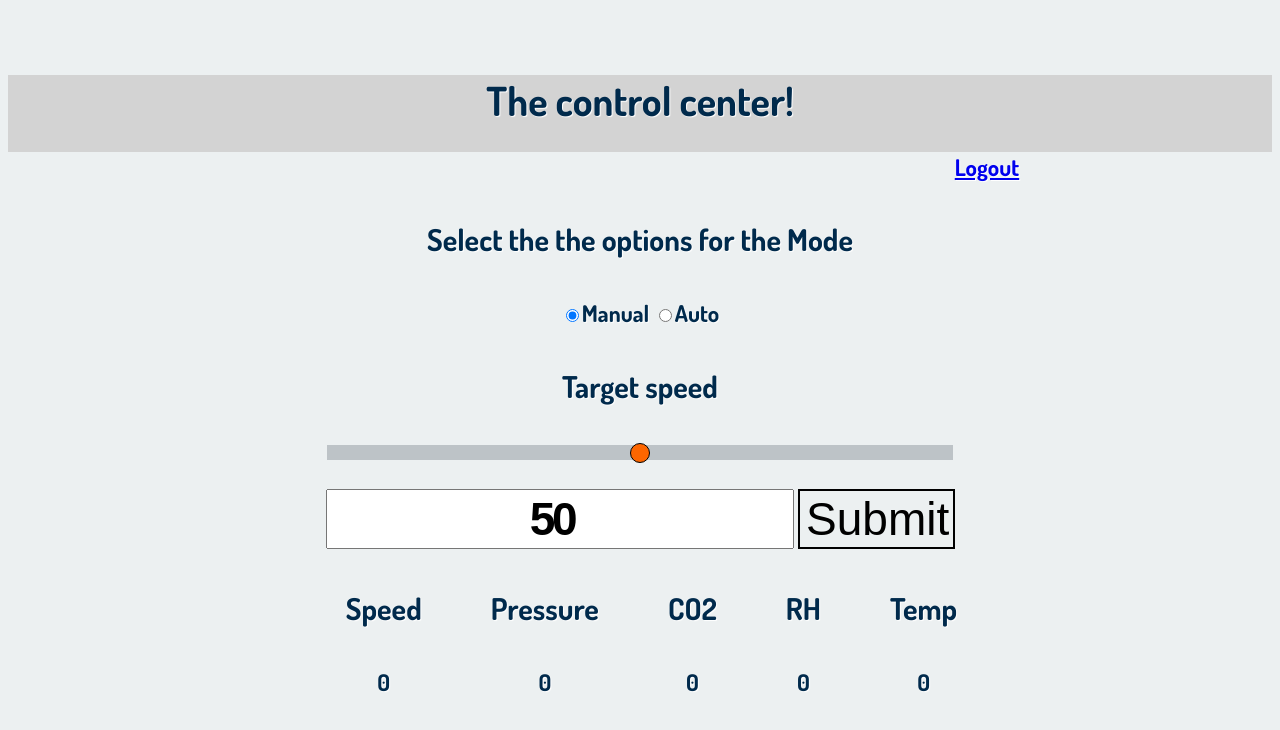
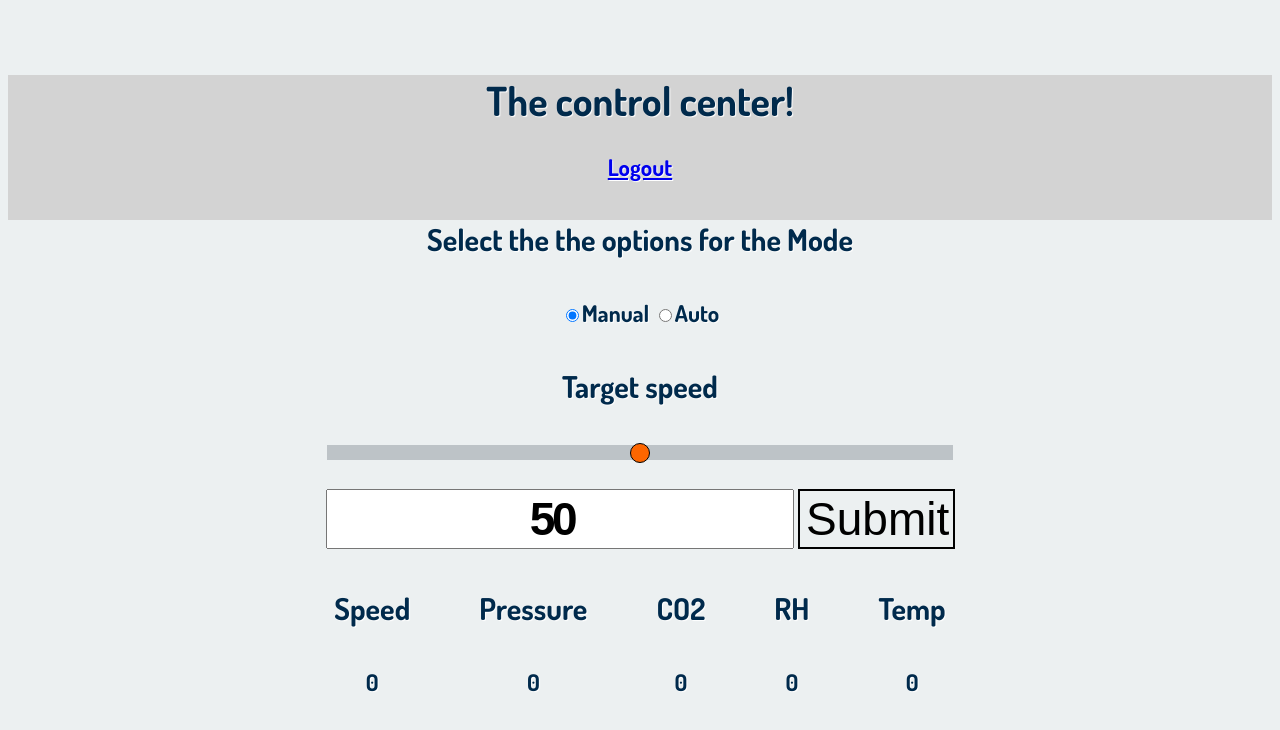
Before and after one commit to Mikooboy/ventilation, a website: page ventilation-UI/page.html in a window 1280 px wide. Shown: the top 730 px of the page. Drawn offline with nearby package versions, Linux system fonts and the light colour scheme; no server answers.

Commit message:
added ventilation.db A style sheet page has been added small changes for the style css almost ready

```diff
--- a/ventilation-UI/page.html
+++ b/ventilation-UI/page.html
@@ -9,8 +9,9 @@
 <body>
     <div class="all">
         <h1>The control center!</h1>
+        <a class="logout" href="/logout">Logout</a> <br>
         <div class="upper">
-            <a class="logout" href="/logout">Logout</a> <br>
+
             <h4>Select the the options for the Mode</h4>
             <form class="form"action="javascript:submitform()">
                 <tr>
--- a/ventilation-UI/style/style.css
+++ b/ventilation-UI/style/style.css
@@ -19,8 +19,10 @@ h4{
     justify-content: center;
 }
 .logout{
-    float: right;
-    padding-right: 20%;
+
+    padding-top: 1px;
+    padding-bottom: 1px;
+    text-align: center;
 
 }
 
@@ -119,5 +121,6 @@ margin-left: 1em;
 }
 .temp{
     margin-left:  3em;
+    margin-right:  1em;
 
 }
```
